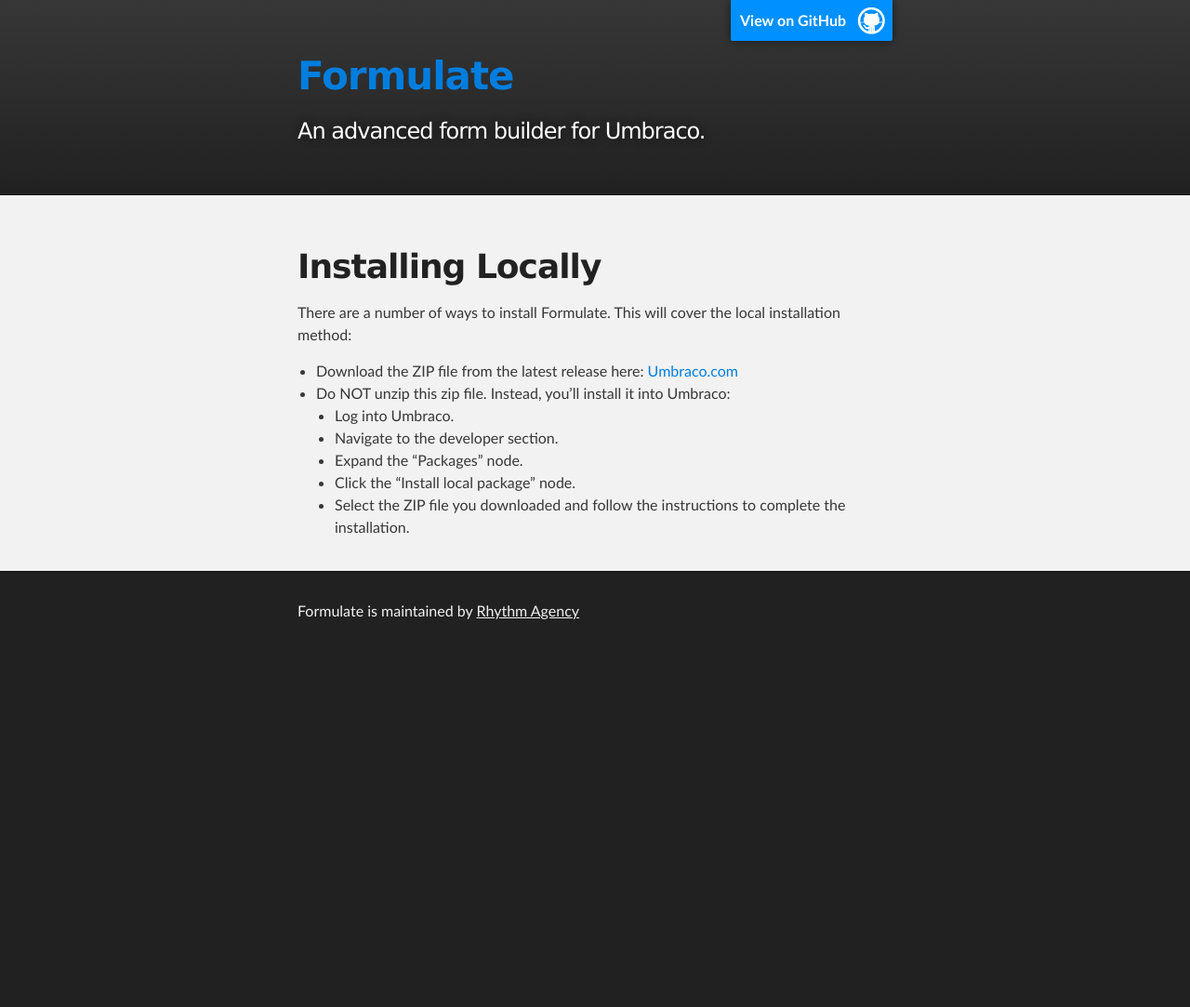
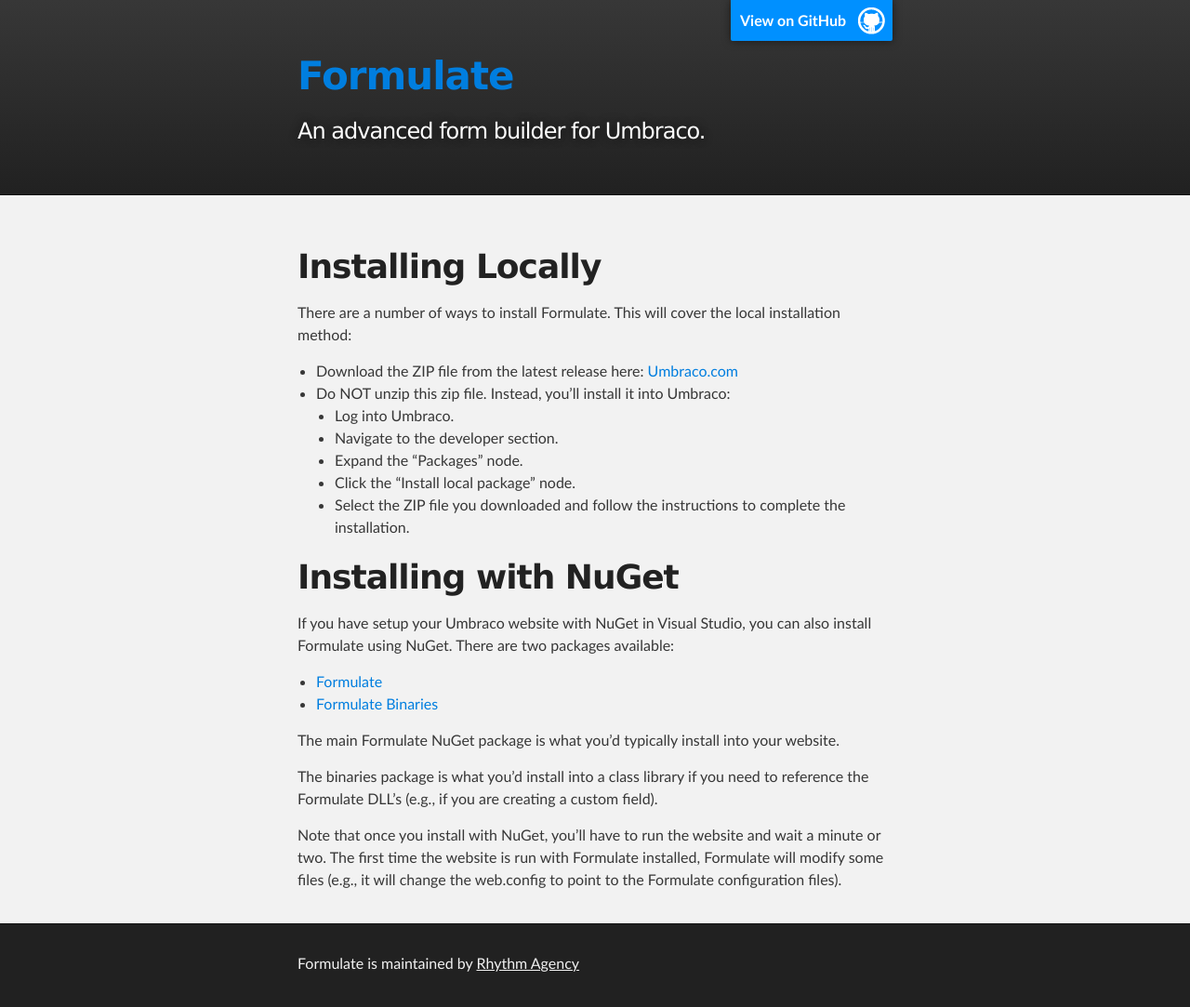
Before and after one commit to rhythmagency/formulate, a Jekyll site: the page built from installing.md, in a window 1280 px wide. Shown: the whole page at 93% size. Built offline with Jekyll 4.4.1, drawn with Linux system fonts in a browser that asks for light colours; before the commit the page ends 900 px from its top, so only the background shows below that.

Commit message:
Updated install documentation to note NuGet option.

```diff
--- a/installing.md
+++ b/installing.md
@@ -13,3 +13,19 @@
   * Expand the "Packages" node.
   * Click the "Install local package" node.
   * Select the ZIP file you downloaded and follow the instructions to complete the installation.
+
+# Installing with NuGet
+If you have setup your Umbraco website with NuGet in Visual Studio, you can also install
+Formulate using NuGet. There are two packages available:
+
+* [Formulate](https://www.nuget.org/packages/Formulate/)
+* [Formulate Binaries](https://www.nuget.org/packages/Formulate.Binaries/)
+
+The main Formulate NuGet package is what you'd typically install into your website.
+
+The binaries package is what you'd install into a class library if you need to reference
+the Formulate DLL's (e.g., if you are creating a custom field).
+
+Note that once you install with NuGet, you'll have to run the website and wait a minute or two.
+The first time the website is run with Formulate installed, Formulate will modify some files
+(e.g., it will change the web.config to point to the Formulate configuration files).
```
